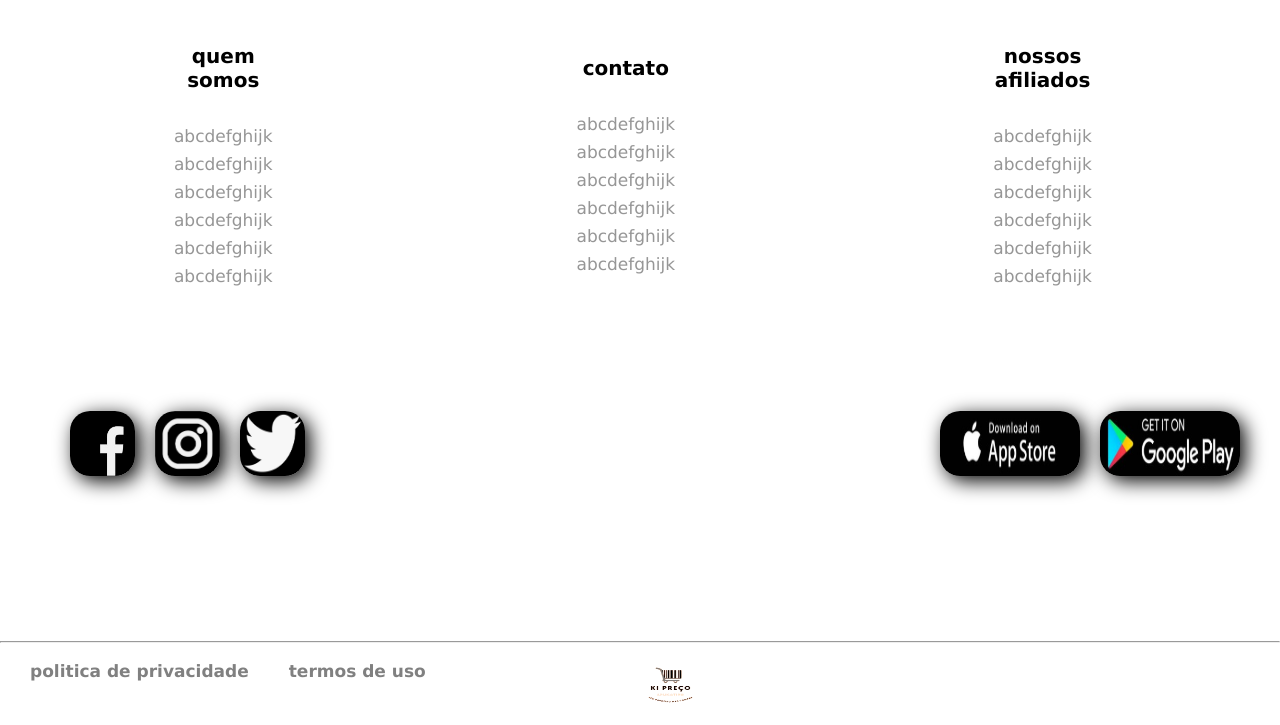
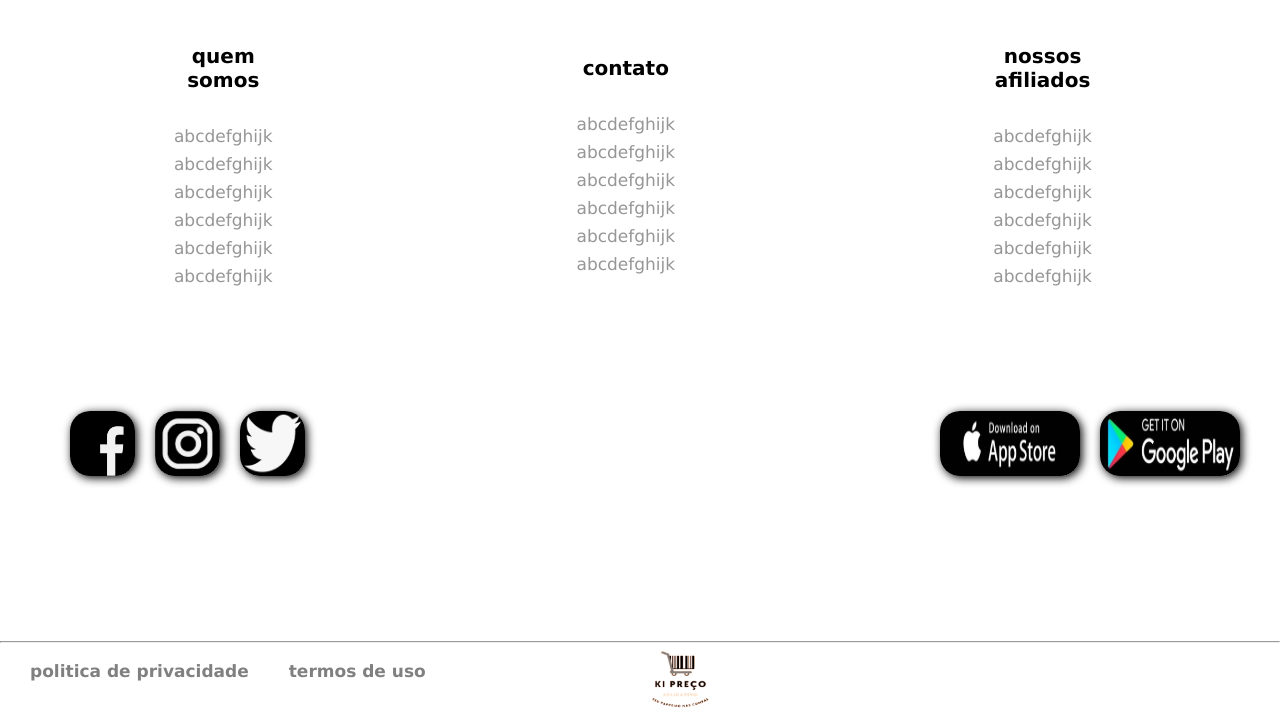
Before and after one commit to MattAlexandre/projeto-tcc, a PHP site: page /index.html in a window 1280 px wide. Shown: the part 4565-5290 px from the top of the page. Run offline with PHP 8.4, Linux system fonts and the light colour scheme.

Commit message:
Update index.css

```diff
--- a/estilo/index.css
+++ b/estilo/index.css
@@ -364,7 +364,7 @@ li.list_f > a:hover{
     overflow: hidden;
     margin-right: 20px;
     border-radius: 20px;
-    box-shadow: 5px 5px 20px var(--cor1);
+    box-shadow: 2px 2px 10px var(--cor1);
     background-color: rgba(240, 248, 255, 0);
 }
 
@@ -446,8 +446,9 @@ li.list_f > a:hover{
 }
 
 #box_e02 > img{
-    height: 50px;
-    width: 70px;
+    height: 10vh;
+    width: 7vw;
     margin-left: 50px;
     margin-right: 20px;
+    margin-top: -20px;
 }
```
